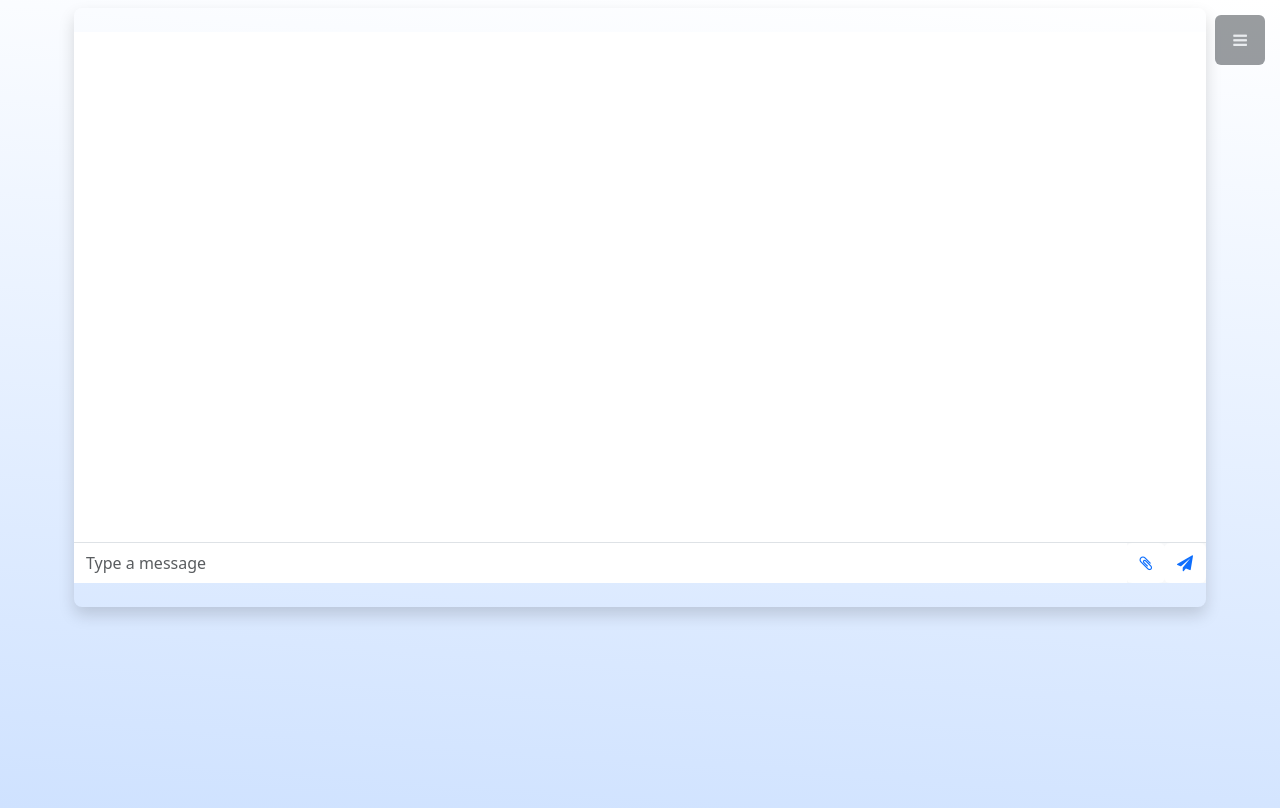
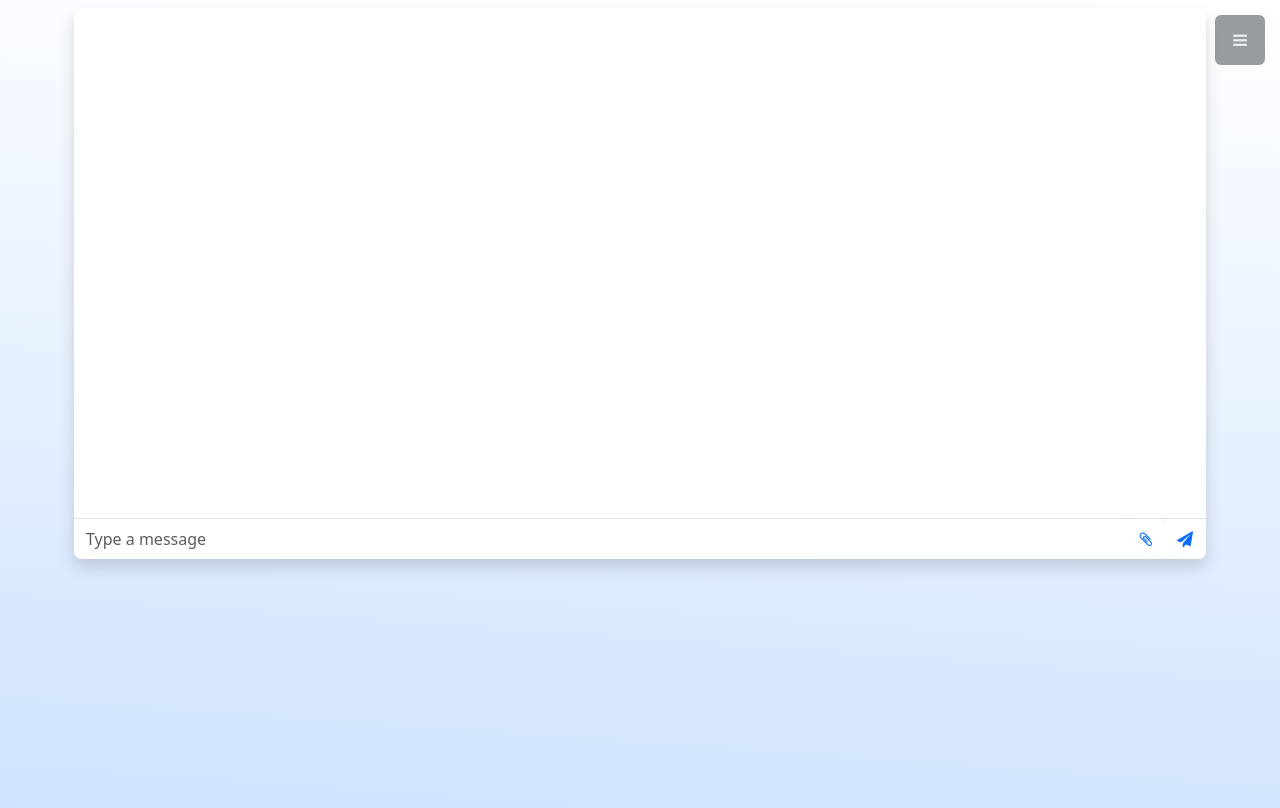
Before and after one commit to Ecode2/E_chat, a Flask app: page /chat/1 in a window 1280 px wide. Run offline with Flask 3, Linux system fonts and the light colour scheme; the visitor is signed in with stand-in values (Sample User, id 1); data comes from the database, SQL or seed files in the repository; data that the repository does not hold is empty; some libraries are stand-ins or nearby versions.

Commit message:
Update room.html

```diff
--- a/E_chat/templates/room.html
+++ b/E_chat/templates/room.html
@@ -34,7 +34,7 @@
 
         <div class="row rounded-lg overflow-hidden shadow">
 
-            <div class="col px-0 py-4">
+            <div class="col px-0">
 
                 <!-- Chat Box-->
                 <ul class="chat-box px-3 py-6 mb-0 bg-white" style="list-style: none;" id="messages">
```
